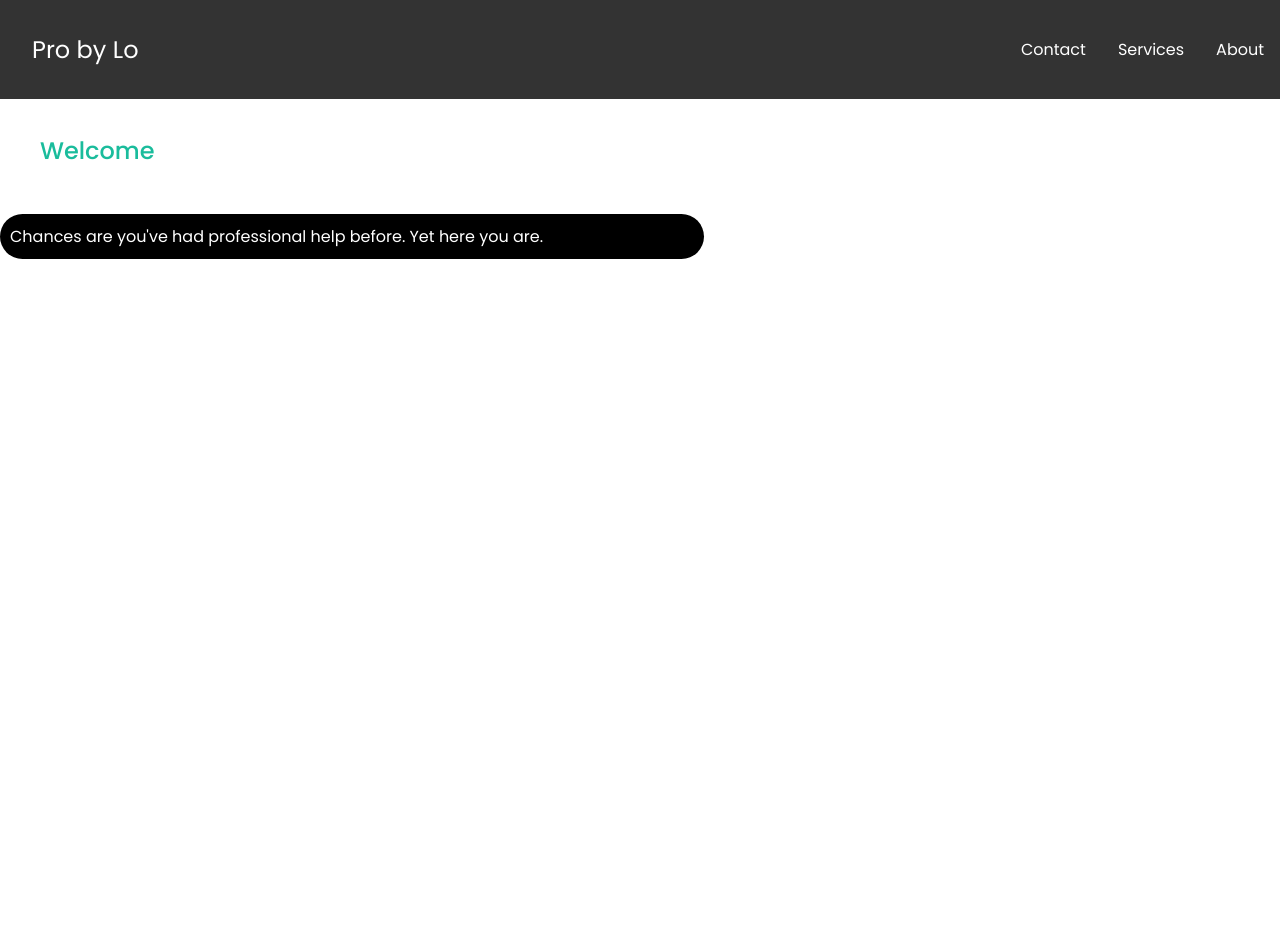
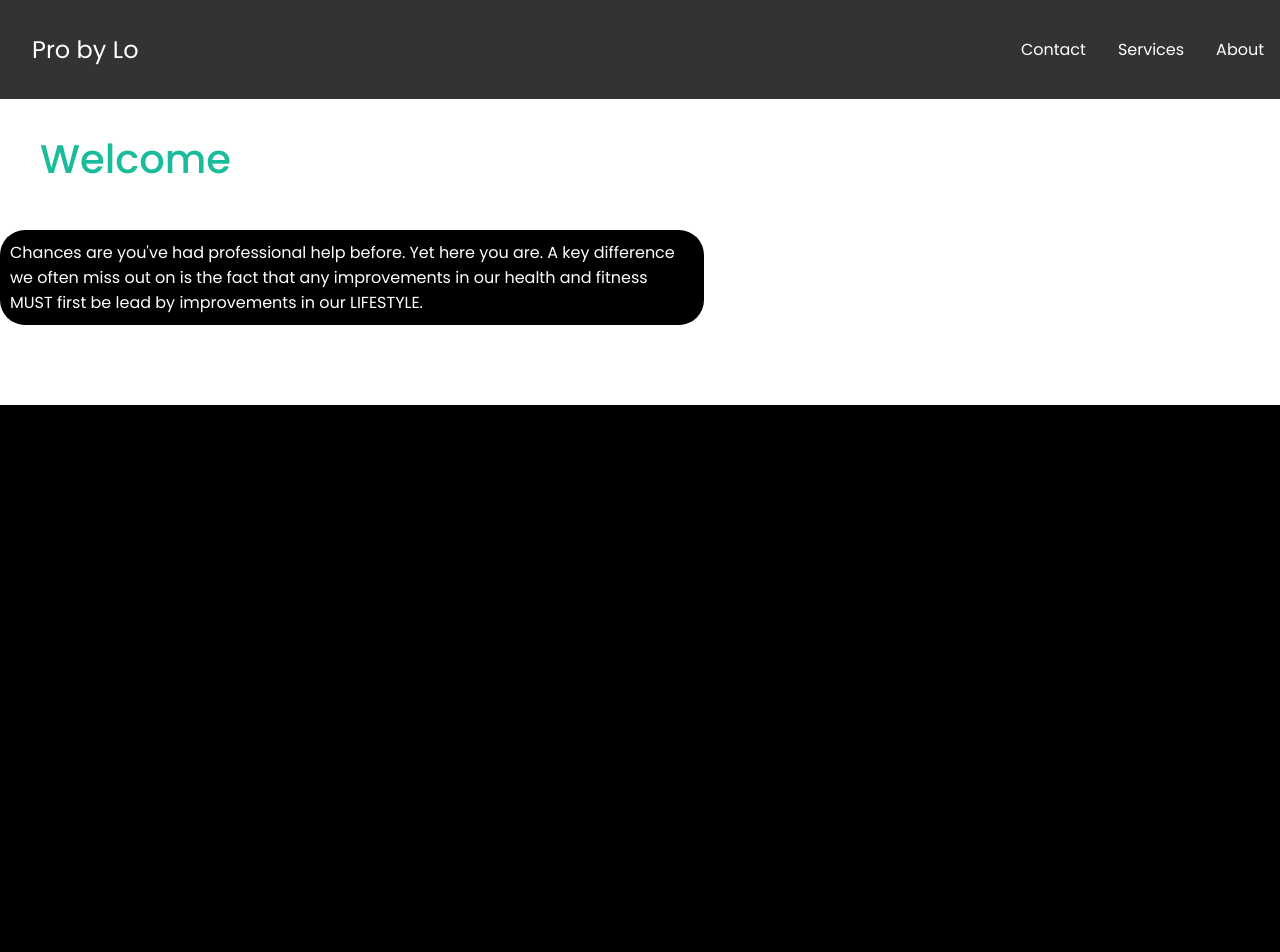
Before and after one commit to michaelshaleen/Lo, a React (Create React App) app: page / in a window 1280 px wide. Shown: the top 952 px of the page. Before the commit the page ends 800 px from the top, so only its background shows below. Built offline with nearby package versions, Linux system fonts and the light colour scheme.

Commit message:
landing page spacing skeleton laid out

```diff
--- a/src/Landing/Landing.css
+++ b/src/Landing/Landing.css
@@ -1,7 +1,7 @@
 .welcome {
   color: #1abc9c;
   font-weight: 500;
-  font-size: 1.5rem;
+  font-size: 2.5rem;
   line-height: 1;
   margin-bottom: 0.7rem;
   padding: 5vh;
@@ -13,5 +13,16 @@
   border-radius: 25px;
   color: white;
   padding: 10px;
+  margin-bottom: 10vh;
+}
+
+.filler {
+  height: 150vh;
+  background-color: black;
+}
+
+.more_content {
+  height: 150vh;
+  background-color: red;
 }
 /*# sourceMappingURL=Landing.css.map */
--- a/src/Landing/Landing.jsx
+++ b/src/Landing/Landing.jsx
@@ -3,14 +3,23 @@ import React from 'react'
 
 import './Landing.css';
 function Landing() {
-  return (
+  return (<>
     <div>
       <p className="welcome">Welcome</p>
-      <p className="intro">Chances are you've had professional help before.
+      <p className="intro">
+        Chances are you've had professional help before.
         Yet here you are.
+        A key difference we often miss out on
+        is the fact that any improvements in our
+        health and fitness MUST first be lead by
+        improvements in our LIFESTYLE.
       </p>
     </div>
-  )
+
+    <div className="filler"></div>
+
+    <div className="more_content"></div>
+ </> )
 }
 
 export default Landing
--- a/src/Landing/Landing.scss
+++ b/src/Landing/Landing.scss
@@ -1,7 +1,7 @@
 .welcome{
   color: #1abc9c;
   font-weight: 500;
-  font-size: 1.5rem;
+  font-size: 2.5rem;
   line-height: 1;
   margin-bottom: 0.7rem;
   padding: 5vh;
@@ -12,4 +12,14 @@
   border-radius: 25px;
   color: white;
   padding:10px;
+  margin-bottom: 10vh;
 }
+.filler {
+  height: 150vh;
+  background-color: black;
+}
+
+.more_content{
+  height: 150vh;
+  background-color: red;
+}
--- a/src/Services/Services.scss
+++ b/src/Services/Services.scss
@@ -3,19 +3,16 @@
 
 .nutrition{
   .title{
-    color: #1abc9c;
+  color: #1abc9c;
   font-weight: 500;
   font-size: 1.5rem;
   line-height: 1;
   margin-bottom: 0.7rem;
-
   }
   float: left;
   width: 50%;
   padding:50px;
   font-family: "Poppins", sans-serif;
-
-
 }
 
 .programming{
```
Also changed, not shown: 1 other file (tests, documents, lock files or other folders).
